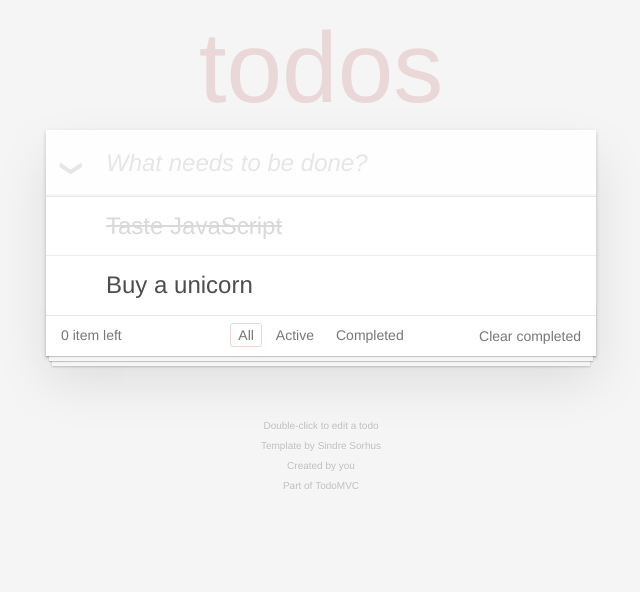
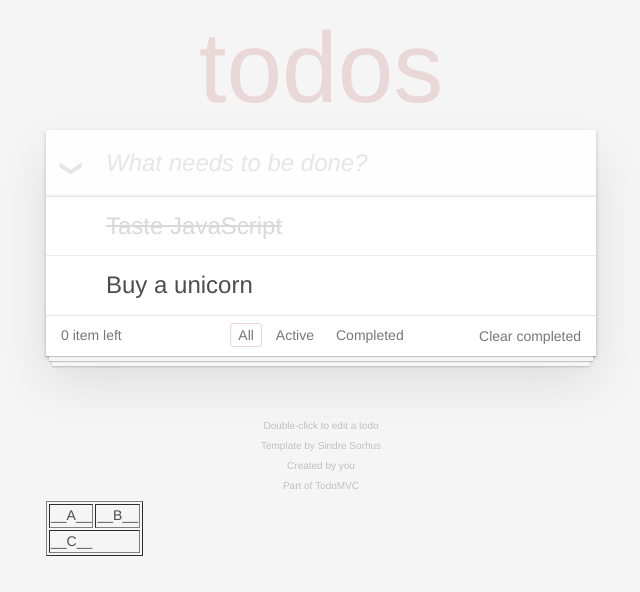
Before and after one commit to hohayo/angular-todomvc1124, an Angular app: page / in a window 1280 px wide. Shown: the top 592 px of the page, without its empty margins (319-959 px from the left). Built offline with nearby package versions, Linux system fonts and the light colour scheme.

Commit message:
任務 05 進階練習：新增一個 table 在頁面中 (如下)，試著用屬性繫結將 colspan 修改為從 AppComponent 元件中取得

```diff
--- a/src/app/app.component.html
+++ b/src/app/app.component.html
@@ -56,3 +56,13 @@
   <p>Created by <a href="http://todomvc.com">you</a></p>
   <p>Part of <a href="http://todomvc.com">TodoMVC</a></p>
 </footer>
+
+<table border="1">
+  <tr>
+    <td>__A__</td>
+    <td>__B__</td>
+  </tr>
+  <tr>
+    <td [colSpan]="colspan">__C__</td>
+  </tr>
+</table>
--- a/src/app/app.component.ts
+++ b/src/app/app.component.ts
@@ -8,5 +8,6 @@ import { Component } from '@angular/core';
 export class AppComponent {
 
   inputHint = 'What needs to be done?';
+  colspan = 2;
 
 }
```
